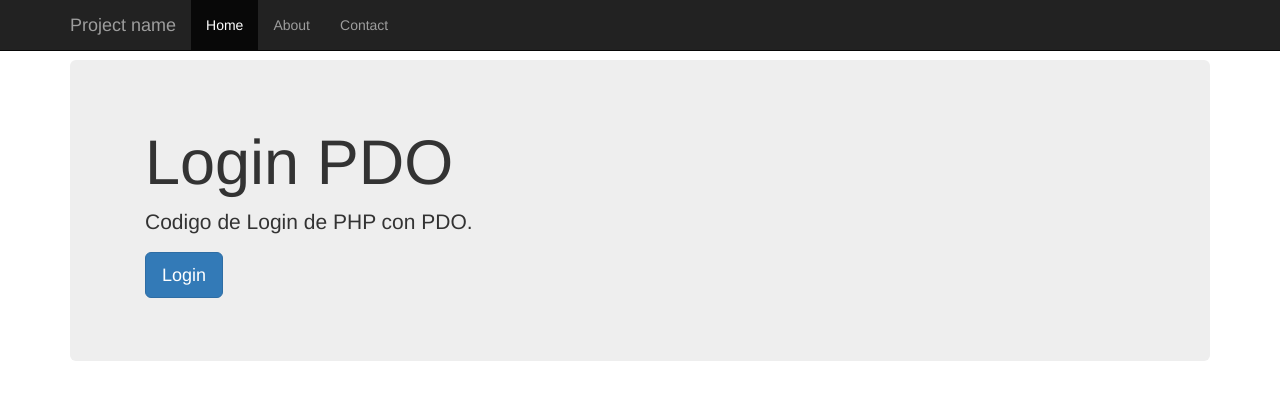
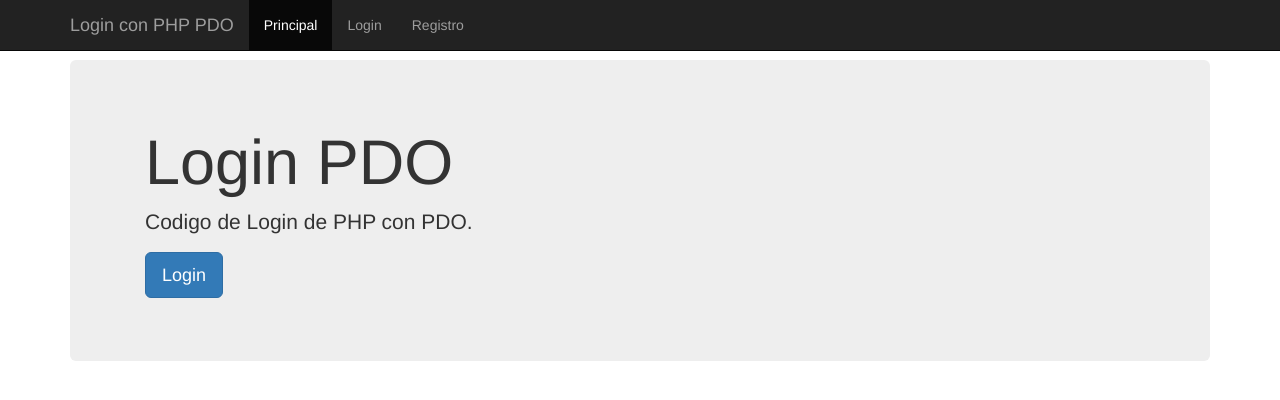
Before and after one commit to Klvst3r/loginPDO, a PHP site: page / in a window 1280 px wide. Shown: the top 400 px of the page. Run offline with PHP 8.4, Linux system fonts and the light colour scheme; some libraries are stand-ins or nearby versions.

Commit message:
Edición del menu del Login

```diff
--- a/vista/partials/menu.php
+++ b/vista/partials/menu.php
@@ -7,13 +7,13 @@
             <span class="icon-bar"></span>
             <span class="icon-bar"></span>
           </button>
-          <a class="navbar-brand" href="#">Project name</a>
+          <a class="navbar-brand" href="#">Login con PHP PDO</a>
         </div>
         <div id="navbar" class="collapse navbar-collapse">
           <ul class="nav navbar-nav">
-            <li class="active"><a href="#">Home</a></li>
-            <li><a href="#about">About</a></li>
-            <li><a href="#contact">Contact</a></li>
+            <li class="active"><a href="index.php">Principal</a></li>
+            <li><a href="login.php">Login</a></li>
+            <li><a href="registro.php">Registro</a></li>
           </ul>
         </div><!--/.nav-collapse -->
       </div>
```
